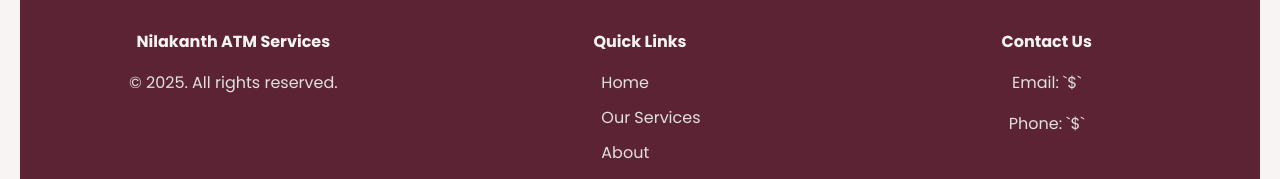
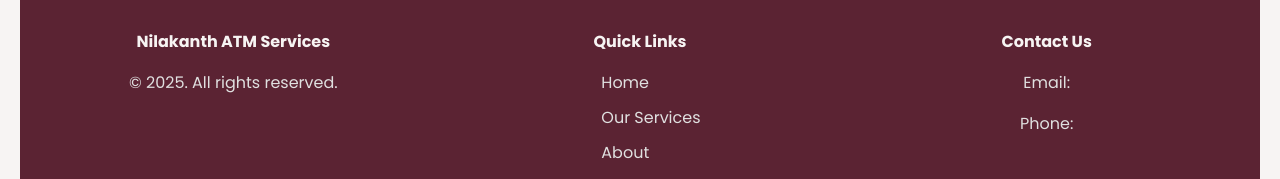
Before and after one commit to dhrupalpatidar8300/NILKANTH_WEBSITE, a React (Vite) app: page / in a window 1280 px wide. Shown: the part 1958-2137 px from the top of the page. Built offline with nearby package versions, Linux system fonts and the light colour scheme; no server answers.

Commit message:
Update Footer.jsx

```diff
--- a/src/components/common/Footer.jsx
+++ b/src/components/common/Footer.jsx
@@ -19,8 +19,8 @@ function Footer() {
             </div>
             <div>
                 <h4>Contact Us</h4>
-                <p>Email: `${import.meta.env.VITE_APP_EMAIL_ADDRESS}`</p>
-                <p>Phone: `${import.meta.env.VITE_APP_CONTACT_PHONE}`</p>
+                <p>Email: {import.meta.env.VITE_APP_EMAIL_ADDRESS}</p>
+                <p>Phone: {import.meta.env.VITE_APP_CONTACT_PHONE}</p>
             </div>
         </footer>
     );
```
